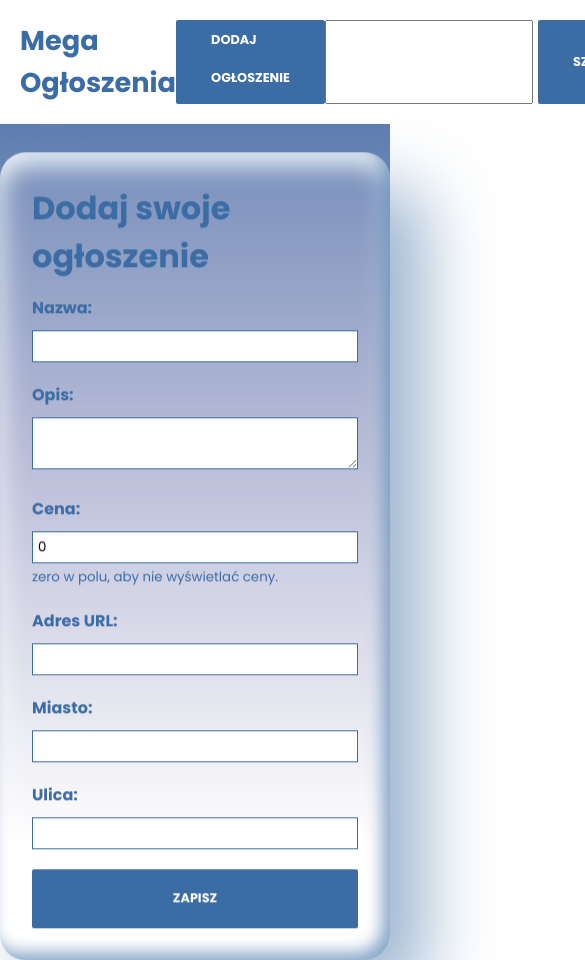
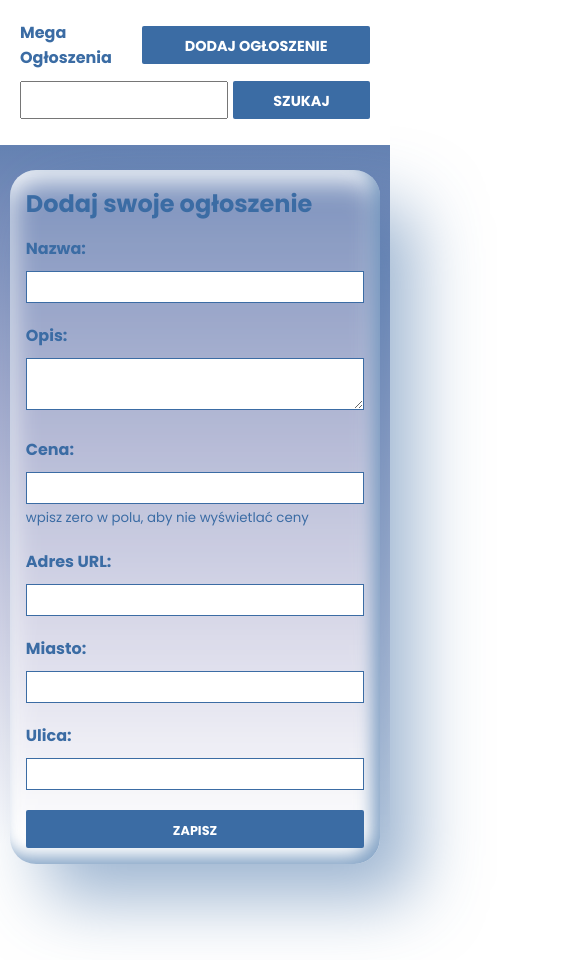
Before and after one commit to MateuszStasak/MegaAdsFront, a React (Create React App) app: page /add in a window 390 px wide. Shown: the top 960 px of the page, 585 px wide, since content can reach past the window. After the commit the page ends 864 px from the top, so only its background shows below. Built offline with nearby package versions, Linux system fonts and the light colour scheme; no server answers.

Commit message:
Added issue fix and styles correction.

```diff
--- a/src/components/AddForm/AddForm.css
+++ b/src/components/AddForm/AddForm.css
@@ -1,16 +1,36 @@
 .add-form {
-    position: absolute;
-    top: 60%;
-    left: 50%;
-    transform: translate(-50%, -50%);
-    width: 100%;
+    width: 70vw;
     max-width: 800px;
     padding: 2rem;
     color: #3b6ca4;
-    margin-top: 50px;
-    margin-bottom: 50px;
+    margin: 6% auto 0 auto;
     backdrop-filter: blur(5px); background-color: rgba(255, 255, 255, 0.1); border-radius: 26px; box-shadow: 35px 35px 68px 0px rgba(59, 108, 164, 0.5), inset -8px -8px 16px 0px rgba(59, 108, 164, 0.6), inset 0px 11px 28px 0px rgb(255, 255, 255);
 }
+
+
+@media screen and (max-width: 1400px) {
+    .add-form {
+        width: 60vw;
+        max-width: 600px;
+        padding: 2rem;
+        margin: 8% auto 0 auto;
+    }
+}
+
+
+@media screen and (max-width: 768px) {
+    .add-form {
+        margin: 170px auto 0 auto;
+        width: 95vw;
+        padding: 1rem;
+    }
+
+    .add-form h1 {
+        font-size: 1.5rem;
+    }
+}
+
+
 
 .add-form label {
     display: block;
@@ -46,6 +66,15 @@
     line-height: 2.4rem;
 }
 
+@media screen and (max-width: 768px) {
+    .add-form button {
+        display: block;
+        height: 38px;
+        line-height: 38px;
+        padding: 2px 0;
+    }
+}
+
 
 .add-form input, .add-form textarea {
     width: 100%;
--- a/src/components/AddForm/AddForm.tsx
+++ b/src/components/AddForm/AddForm.tsx
@@ -10,11 +10,11 @@ import {apiUrl} from "../../config/api";
 
 export const AddForm = () => {
     const [loading, setLoading] = useState(false);
-    const [id, setId] = useState(null);
+    const [id, setId] = useState('');
     const [form, setForm] = useState({
         name: '',
         description: '',
-        price: 0,
+        price: '',
         url: '',
         city: '',
         street: '',
@@ -22,7 +22,6 @@ export const AddForm = () => {
     });
 
     const address = `${form.city}, ${form.street}`;
-    console.log(address);
 
     const saveAd = async (e: SyntheticEvent) => {
         e.preventDefault();
@@ -35,7 +34,10 @@ export const AddForm = () => {
                     'Content-Type': 'application/json',
                 },
                 body: JSON.stringify({
-                    ...form,
+                    name: form.name,
+                    description: form.description,
+                    price: form.price,
+                    url: form.url,
                     latitude,
                     longitude,
                 }),
@@ -63,8 +65,8 @@ export const AddForm = () => {
     }
 
     return (
-        <>
-        <form className="add-form" onSubmit={saveAd}>
+
+        <form action="" className="add-form" onSubmit={saveAd}>
             <h1>Dodaj swoje ogłoszenie</h1>
             <p>
                 <label>
@@ -96,7 +98,7 @@ export const AddForm = () => {
                         value={form.price}
                         onChange={(e: { target: { value: string | number; }; }) => updateForm('price', +e.target.value)}
                     />
-                    <small> zero w polu, aby nie wyświetlać ceny.</small>
+                    <small> wpisz zero w polu, aby nie wyświetlać ceny</small>
                 </label>
                 <label>
                     Adres URL: <br/>
@@ -133,7 +135,5 @@ export const AddForm = () => {
                 <Button text="Zapisz"/>
             </p>
         </form>
-        <div><p></p></div>
-        </>
     )
 }
--- a/src/components/Map/Map.css
+++ b/src/components/Map/Map.css
@@ -6,3 +6,21 @@
 .leaflet-container {
     height: 100%;
 }
+
+.leaflet-popup-content-wrapper, .leaflet-popup-tip {
+    backdrop-filter: blur(5px); background-color: rgba(255, 255, 255, 1); border-radius: 26px; box-shadow: 35px 35px 68px 0px rgba(59, 108, 164, 0.5), inset -8px -8px 16px 0px rgba(59, 108, 164, 0.6), inset 0px 11px 28px 0px rgb(255, 255, 255);
+
+}
+
+.leaflet-popup-tip {
+    border-radius: 0;
+}
+
+.leaflet-popup-close-button {
+    padding-top: 7px;
+    padding-right: 10px;
+}
+
+.leaflet-popup-close-button>span {
+    font-size: 1.8rem;
+}
--- a/src/components/Map/Map.tsx
+++ b/src/components/Map/Map.tsx
@@ -25,14 +25,14 @@ export const Map = () => {
 
     return (
             <div className="map">
-                <MapContainer center={[21.017532,52.237049]} zoom={15}>
+                <MapContainer center={[52.237049,21.017532]} zoom={13}>
                     <TileLayer
                         url="https://{s}.tile.openstreetmap.org/{z}/{x}/{y}.png"
                         attribution="&copy; <a href='https://www.openstreetmap.org/copyright'>OpenStreetMap</a> & contributors"
                     />
                     {ads.map(ad => (
                         <Marker key={ad.id} position={[ad.latitude, ad.longitude]}>
-                        <Popup>
+                        <Popup className="popup">
                             <SingleAd id={ad.id}/>
                         </Popup>
                         </Marker>
--- a/src/components/Map/SingleAd.tsx
+++ b/src/components/Map/SingleAd.tsx
@@ -27,7 +27,7 @@ export const SingleAd = (props: Props) => {
     return  <>
                 <h2>{ad.name}</h2>
                 <p>{ad.description}</p>
-                {!!ad.price && <p><b>{ad.price} zł</b></p>}
+                {!!ad.price && <p><b>Cena: {ad.price} zł</b></p>}
                 <a href={ad.url} target="_blank" rel="noreferrer">Otwórz ogłoszenie</a>
             </>
 }
--- a/src/components/layout/Header.css
+++ b/src/components/layout/Header.css
@@ -9,6 +9,13 @@ header {
 header h1 {
     font-weight: 700;
     font-size: 1.7rem;
+}
+
+@media screen and (max-width: 768px) {
+    header h1 {
+        font-weight: 700;
+        font-size: 1rem;
+    }
 }
 
 .search {
@@ -23,3 +30,47 @@ header h1 {
 header .button {
     line-height: 2.4rem;
 }
+
+@media screen and (max-width: 768px) {
+    header {
+        display: grid;
+        grid-template-columns: 1fr 4fr;
+        grid-template-rows: repeat(2, 1fr);
+        justify-content: center;
+        align-items: center;
+        gap: 5px;
+    }
+
+    .search {
+        grid-column: 1/3;
+        grid-row: 2/3;
+    }
+
+    .search input {
+        font-size: 0.9rem;
+        line-height: 38px;
+        text-align: center;
+        height: 38px;
+    }
+
+    header .button, .search button {
+        font-size: 0.9rem;
+        line-height: 38px;
+        text-align: center;
+        height: 38px;
+        margin: 0 0 0 auto;
+    }
+
+    header .button {
+        width: 90%;
+    }
+
+    .search button {
+        width: 100%;
+    }
+}
+
+    .link {
+        color: inherit;
+        text-decoration: none;
+    }
--- a/src/components/layout/Header.tsx
+++ b/src/components/layout/Header.tsx
@@ -6,6 +6,7 @@ import { Button } from '../common/Button';
 import {SearchContext} from "../../contexts/search.context";
 
 import './Header.css'
+import {Link} from "react-router-dom";
 
 export const Header = () => {
     const {search, setSearch} = useContext(SearchContext);
@@ -18,9 +19,11 @@ export const Header = () => {
 
     return (
         <header>
+            <Link className="link" to="/">
             <h1>
                 <strong>Mega </strong> Ogłoszenia
             </h1>
+            </Link>
             <Button to="/add" text='Dodaj ogłoszenie' />
             <form className="search" onSubmit={setSearchFromLocalState}>
                 <input type="search" value={inputValue} onChange={(e) => setInputValue(e.target.value)}/>
--- a/src/config/api.ts
+++ b/src/config/api.ts
@@ -1 +1 @@
-export const apiUrl = 'process.env.REACT_APP_API_URL' ?? 'http://localhost:3001';
+export const apiUrl = process.env.REACT_APP_API_URL ?? 'http://localhost:3001';
```
